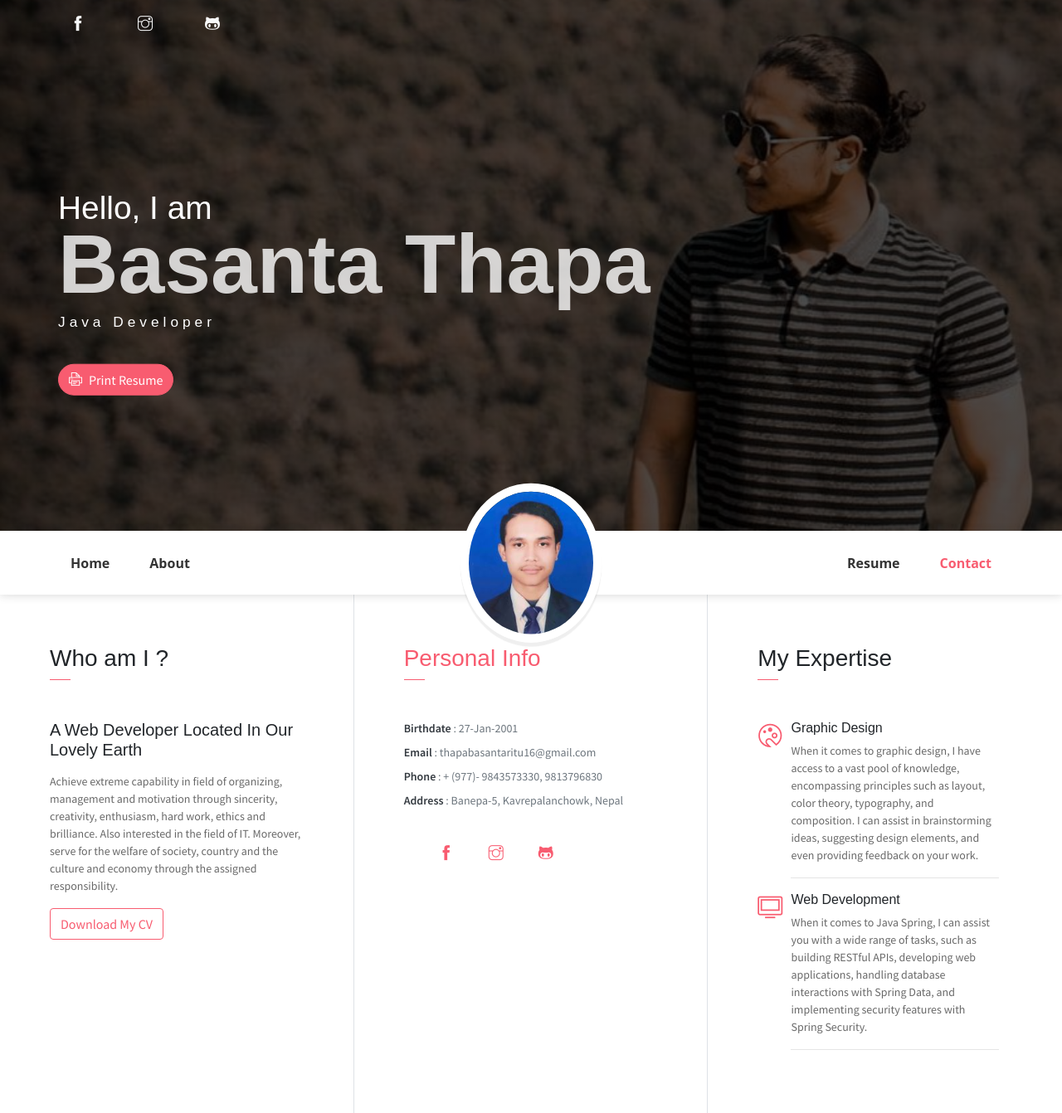
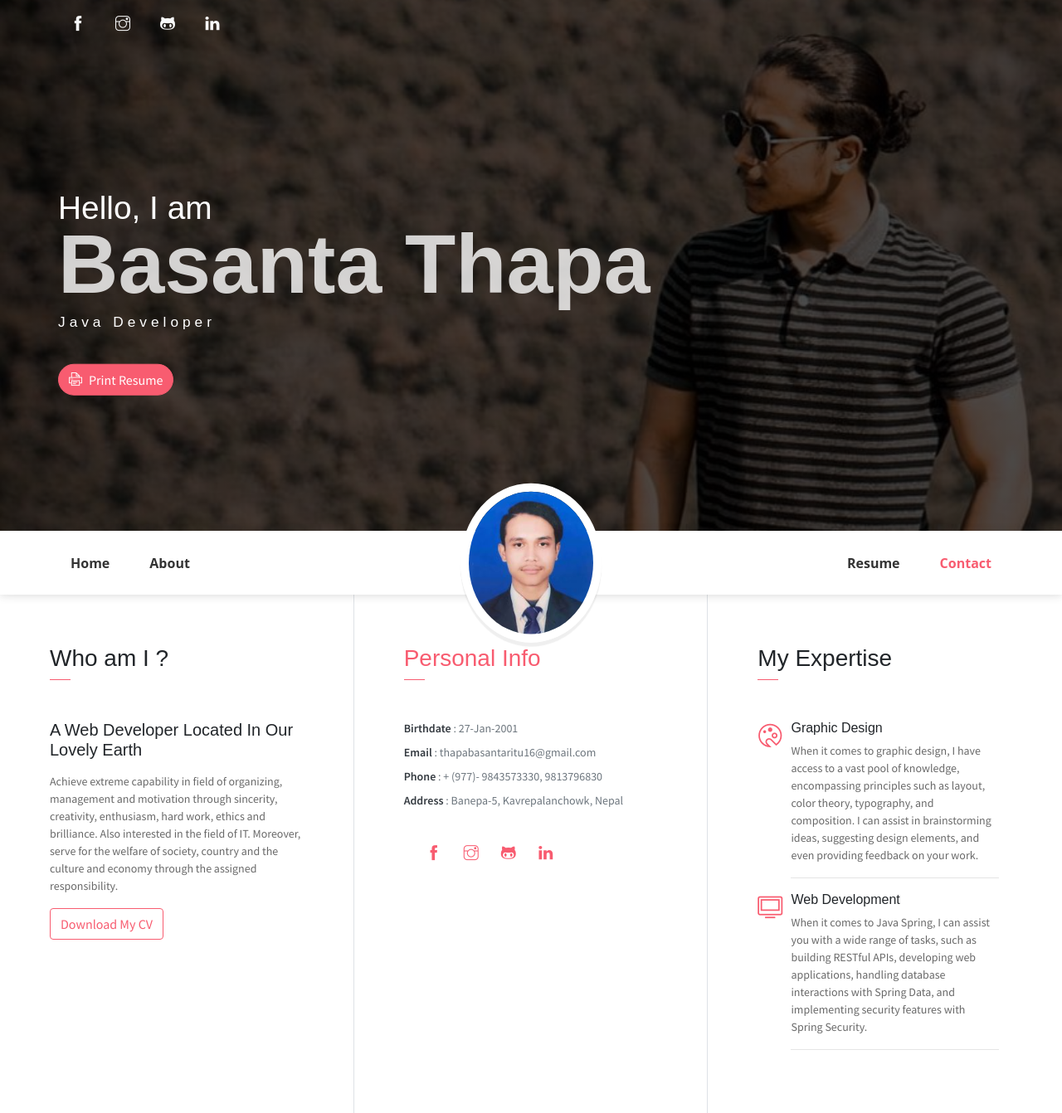
Before and after one commit to Basanta16/portfolio, a website: page index.html in a window 1280 px wide. Shown: the top 1342 px of the page at 83% size. Drawn offline with Linux system fonts and the light colour scheme; some packages are replaced by stand-ins of ours.

Commit message:
linkedin link updated

```diff
--- a/index.html
+++ b/index.html
@@ -18,9 +18,10 @@
                 <li class="social-item"><a class="social-link text-light" href="https://www.facebook.com/riturajbasanta.thapa"><i class="ti-facebook" aria-hidden="true"></i></a></li>
                 <li class="social-item"><a class="social-link text-light" href="https://www.instagram.com/ritubasanta16/"><i class="ti-instagram" aria-hidden="true"></i></a></li>
                 <li class="social-item"><a class="social-link text-light" href="https://github.com/Basanta16"><i class="ti-github" aria-hidden="true"></i></a></li>
+                <li class="social-item"><a class="social-link text-light" href="https://www.linkedin.com/in/basanta-thapa-0a56a6223"><i class="ti-linkedin" aria-hidden="true"></i></a></li>
             </ul>
             <div class="header-content">
-                <h4 class="header-subtitle" >Hello, I am</h4>
+           <h4 class="header-subtitle" >Hello, I am</h4>
                 <h1 class="header-title">Basanta Thapa</h1>
                 <h6 class="header-mono" >Java Developer</h6>
                 <button class="btn btn-primary btn-rounded"><i class="ti-printer pr-2"></i>Print Resume</button>
@@ -83,6 +84,7 @@
                     <li class="social-item"><a class="social-link" href="https://www.facebook.com/riturajbasanta.thapa"><i class="ti-facebook" aria-hidden="true"></i></a></li>
                     <li class="social-item"><a class="social-link " href="https://www.instagram.com/ritubasanta16/"><i class="ti-instagram" aria-hidden="true"></i></a></li>
                     <li class="social-item"><a class="social-link " href="https://github.com/Basanta16"><i class="ti-github" aria-hidden="true"></i></a></li>
+                    <li class="social-item"><a class="social-link " href="https://www.linkedin.com/in/basanta-thapa-0a56a6223"><i class="ti-linkedin" aria-hidden="true"></i></a></li>
                 </ul>
             </div>
             <div class="col-lg-4 about-card">
```
